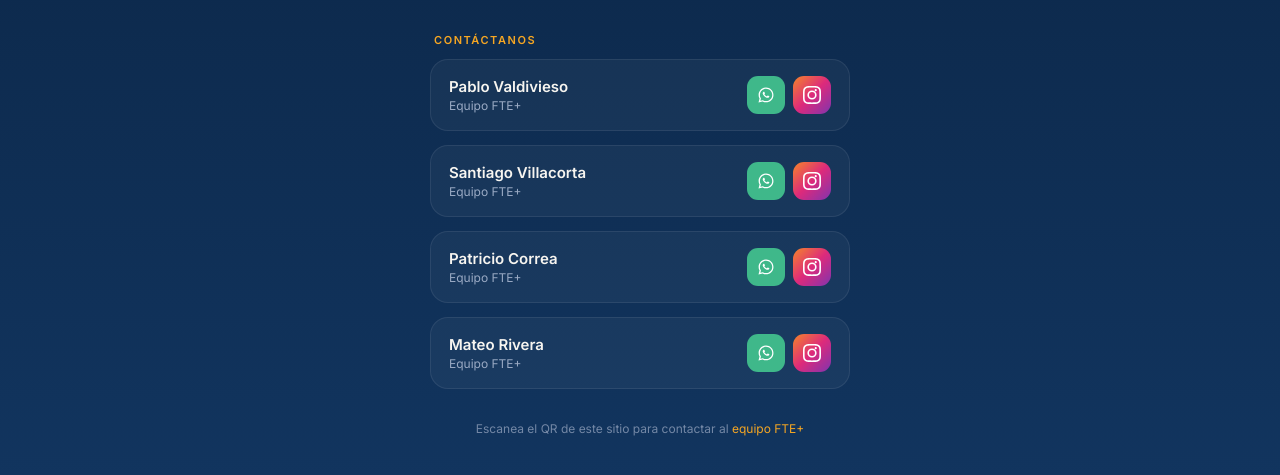
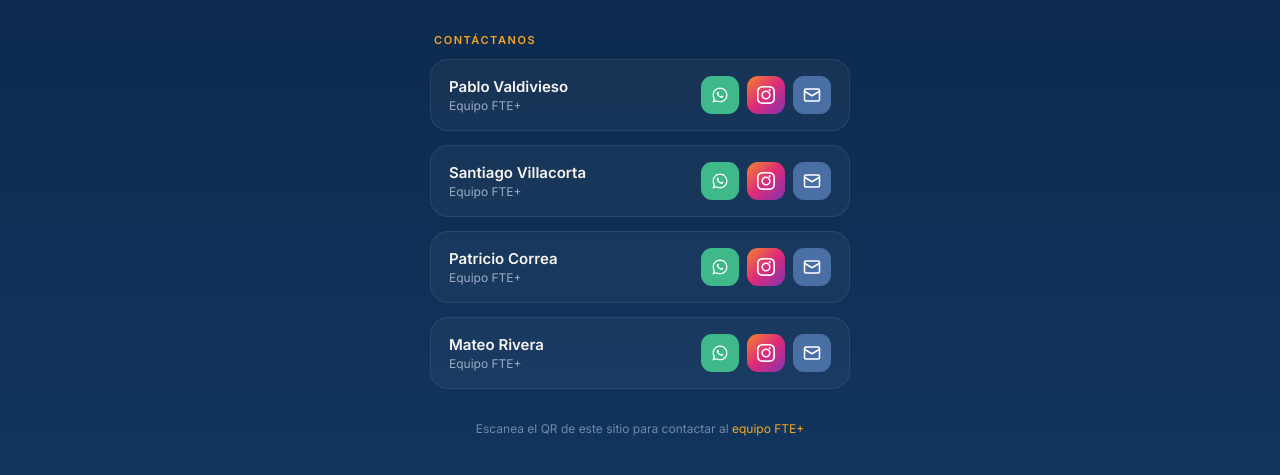
Before and after one commit to Santiagoc4rk/fte-contacto, a plain HTML site: page index.html in a window 1280 px wide. Shown: the part 257-732 px from the top of the page. Drawn offline with Linux system fonts and the light colour scheme.

Commit message:
Update index.html

```diff
--- a/index.html
+++ b/index.html
@@ -129,6 +129,7 @@
 
   .icon-btn.wa{ background: var(--ok); }
   .icon-btn.ig{ background: linear-gradient(135deg,#F58529,#DD2A7B,#8134AF); }
+  .icon-btn.mail{ background: #4A6FA5; }
 
   .icon-btn svg{ width:18px; height:18px; }
 
@@ -168,6 +169,9 @@
       <a class="icon-btn ig" href="https://www.instagram.com/pableinzv" target="_blank" aria-label="Instagram Pablo">
         <svg viewBox="0 0 24 24" fill="white"><path d="M12 2.16c3.2 0 3.58.01 4.85.07 1.17.05 1.8.25 2.23.41.56.22.96.48 1.38.9.42.42.68.82.9 1.38.16.42.36 1.06.41 2.23.06 1.27.07 1.65.07 4.85s-.01 3.58-.07 4.85c-.05 1.17-.25 1.8-.41 2.23-.22.56-.48.96-.9 1.38-.42.42-.82.68-1.38.9-.42.16-1.06.36-2.23.41-1.27.06-1.65.07-4.85.07s-3.58-.01-4.85-.07c-1.17-.05-1.8-.25-2.23-.41-.56-.22-.96-.48-1.38-.9-.42-.42-.68-.82-.9-1.38-.16-.42-.36-1.06-.41-2.23-.06-1.27-.07-1.65-.07-4.85s.01-3.58.07-4.85c.05-1.17.25-1.8.41-2.23.22-.56.48-.96.9-1.38.42-.42.82-.68 1.38-.9.42-.16 1.06-.36 2.23-.41 1.27-.06 1.65-.07 4.85-.07M12 0C8.74 0 8.33.01 7.05.07 5.78.13 4.9.33 4.14.63c-.79.31-1.46.72-2.13 1.38C1.35 2.68.94 3.35.63 4.14.33 4.9.13 5.78.07 7.05.01 8.33 0 8.74 0 12s.01 3.67.07 4.95c.06 1.27.26 2.15.56 2.91.31.79.72 1.46 1.38 2.13.66.66 1.34 1.07 2.13 1.38.76.3 1.64.5 2.91.56 1.28.06 1.69.07 4.95.07s3.67-.01 4.95-.07c1.27-.06 2.15-.26 2.91-.56.79-.31 1.46-.72 2.13-1.38.66-.66 1.07-1.34 1.38-2.13.3-.76.5-1.64.56-2.91.06-1.28.07-1.69.07-4.95s-.01-3.67-.07-4.95c-.06-1.27-.26-2.15-.56-2.91-.31-.79-.72-1.46-1.38-2.13C21.32 1.35 20.65.94 19.86.63c-.76-.3-1.64-.5-2.91-.56C15.67.01 15.26 0 12 0zm0 5.84A6.16 6.16 0 1 0 18.16 12 6.16 6.16 0 0 0 12 5.84zm0 10.16A4 4 0 1 1 16 12a4 4 0 0 1-4 4zm6.41-10.4a1.44 1.44 0 1 1-1.44-1.44 1.44 1.44 0 0 1 1.44 1.44z"/></svg>
       </a>
+      <a class="icon-btn mail" href="mailto:pmvaldivieso3@utpl.edu.ec" aria-label="Correo Pablo">
+        <svg viewBox="0 0 24 24" fill="none" stroke="white" stroke-width="2" stroke-linecap="round" stroke-linejoin="round"><rect x="2" y="4" width="20" height="16" rx="2"></rect><path d="m2 7 10 6 10-6"></path></svg>
+      </a>
     </div>
   </div>
 
@@ -182,6 +186,9 @@
       </a>
       <a class="icon-btn ig" href="https://www.instagram.com/santiago.villacorta_" target="_blank" aria-label="Instagram Santiago">
         <svg viewBox="0 0 24 24" fill="white"><path d="M12 2.16c3.2 0 3.58.01 4.85.07 1.17.05 1.8.25 2.23.41.56.22.96.48 1.38.9.42.42.68.82.9 1.38.16.42.36 1.06.41 2.23.06 1.27.07 1.65.07 4.85s-.01 3.58-.07 4.85c-.05 1.17-.25 1.8-.41 2.23-.22.56-.48.96-.9 1.38-.42.42-.82.68-1.38.9-.42.16-1.06.36-2.23.41-1.27.06-1.65.07-4.85.07s-3.58-.01-4.85-.07c-1.17-.05-1.8-.25-2.23-.41-.56-.22-.96-.48-1.38-.9-.42-.42-.68-.82-.9-1.38-.16-.42-.36-1.06-.41-2.23-.06-1.27-.07-1.65-.07-4.85s.01-3.58.07-4.85c.05-1.17.25-1.8.41-2.23.22-.56.48-.96.9-1.38.42-.42.82-.68 1.38-.9.42-.16 1.06-.36 2.23-.41 1.27-.06 1.65-.07 4.85-.07M12 0C8.74 0 8.33.01 7.05.07 5.78.13 4.9.33 4.14.63c-.79.31-1.46.72-2.13 1.38C1.35 2.68.94 3.35.63 4.14.33 4.9.13 5.78.07 7.05.01 8.33 0 8.74 0 12s.01 3.67.07 4.95c.06 1.27.26 2.15.56 2.91.31.79.72 1.46 1.38 2.13.66.66 1.34 1.07 2.13 1.38.76.3 1.64.5 2.91.56 1.28.06 1.69.07 4.95.07s3.67-.01 4.95-.07c1.27-.06 2.15-.26 2.91-.56.79-.31 1.46-.72 2.13-1.38.66-.66 1.07-1.34 1.38-2.13.3-.76.5-1.64.56-2.91.06-1.28.07-1.69.07-4.95s-.01-3.67-.07-4.95c-.06-1.27-.26-2.15-.56-2.91-.31-.79-.72-1.46-1.38-2.13C21.32 1.35 20.65.94 19.86.63c-.76-.3-1.64-.5-2.91-.56C15.67.01 15.26 0 12 0zm0 5.84A6.16 6.16 0 1 0 18.16 12 6.16 6.16 0 0 0 12 5.84zm0 10.16A4 4 0 1 1 16 12a4 4 0 0 1-4 4zm6.41-10.4a1.44 1.44 0 1 1-1.44-1.44 1.44 1.44 0 0 1 1.44 1.44z"/></svg>
+      </a>
+      <a class="icon-btn mail" href="mailto:savillacorta@utpl.edu.ec" aria-label="Correo Santiago">
+        <svg viewBox="0 0 24 24" fill="none" stroke="white" stroke-width="2" stroke-linecap="round" stroke-linejoin="round"><rect x="2" y="4" width="20" height="16" rx="2"></rect><path d="m2 7 10 6 10-6"></path></svg>
       </a>
     </div>
   </div>
@@ -198,6 +205,9 @@
       <a class="icon-btn ig" href="https://www.instagram.com/patito_estrella_03" target="_blank" aria-label="Instagram Patricio">
         <svg viewBox="0 0 24 24" fill="white"><path d="M12 2.16c3.2 0 3.58.01 4.85.07 1.17.05 1.8.25 2.23.41.56.22.96.48 1.38.9.42.42.68.82.9 1.38.16.42.36 1.06.41 2.23.06 1.27.07 1.65.07 4.85s-.01 3.58-.07 4.85c-.05 1.17-.25 1.8-.41 2.23-.22.56-.48.96-.9 1.38-.42.42-.82.68-1.38.9-.42.16-1.06.36-2.23.41-1.27.06-1.65.07-4.85.07s-3.58-.01-4.85-.07c-1.17-.05-1.8-.25-2.23-.41-.56-.22-.96-.48-1.38-.9-.42-.42-.68-.82-.9-1.38-.16-.42-.36-1.06-.41-2.23-.06-1.27-.07-1.65-.07-4.85s.01-3.58.07-4.85c.05-1.17.25-1.8.41-2.23.22-.56.48-.96.9-1.38.42-.42.82-.68 1.38-.9.42-.16 1.06-.36 2.23-.41 1.27-.06 1.65-.07 4.85-.07M12 0C8.74 0 8.33.01 7.05.07 5.78.13 4.9.33 4.14.63c-.79.31-1.46.72-2.13 1.38C1.35 2.68.94 3.35.63 4.14.33 4.9.13 5.78.07 7.05.01 8.33 0 8.74 0 12s.01 3.67.07 4.95c.06 1.27.26 2.15.56 2.91.31.79.72 1.46 1.38 2.13.66.66 1.34 1.07 2.13 1.38.76.3 1.64.5 2.91.56 1.28.06 1.69.07 4.95.07s3.67-.01 4.95-.07c1.27-.06 2.15-.26 2.91-.56.79-.31 1.46-.72 2.13-1.38.66-.66 1.07-1.34 1.38-2.13.3-.76.5-1.64.56-2.91.06-1.28.07-1.69.07-4.95s-.01-3.67-.07-4.95c-.06-1.27-.26-2.15-.56-2.91-.31-.79-.72-1.46-1.38-2.13C21.32 1.35 20.65.94 19.86.63c-.76-.3-1.64-.5-2.91-.56C15.67.01 15.26 0 12 0zm0 5.84A6.16 6.16 0 1 0 18.16 12 6.16 6.16 0 0 0 12 5.84zm0 10.16A4 4 0 1 1 16 12a4 4 0 0 1-4 4zm6.41-10.4a1.44 1.44 0 1 1-1.44-1.44 1.44 1.44 0 0 1 1.44 1.44z"/></svg>
       </a>
+      <a class="icon-btn mail" href="mailto:prcorrea3@utpl.edu.ec" aria-label="Correo Patricio">
+        <svg viewBox="0 0 24 24" fill="none" stroke="white" stroke-width="2" stroke-linecap="round" stroke-linejoin="round"><rect x="2" y="4" width="20" height="16" rx="2"></rect><path d="m2 7 10 6 10-6"></path></svg>
+      </a>
     </div>
   </div>
 
@@ -213,6 +223,9 @@
       <a class="icon-btn ig" href="https://www.instagram.com/mateoriveera" target="_blank" aria-label="Instagram Mateo">
         <svg viewBox="0 0 24 24" fill="white"><path d="M12 2.16c3.2 0 3.58.01 4.85.07 1.17.05 1.8.25 2.23.41.56.22.96.48 1.38.9.42.42.68.82.9 1.38.16.42.36 1.06.41 2.23.06 1.27.07 1.65.07 4.85s-.01 3.58-.07 4.85c-.05 1.17-.25 1.8-.41 2.23-.22.56-.48.96-.9 1.38-.42.42-.82.68-1.38.9-.42.16-1.06.36-2.23.41-1.27.06-1.65.07-4.85.07s-3.58-.01-4.85-.07c-1.17-.05-1.8-.25-2.23-.41-.56-.22-.96-.48-1.38-.9-.42-.42-.68-.82-.9-1.38-.16-.42-.36-1.06-.41-2.23-.06-1.27-.07-1.65-.07-4.85s.01-3.58.07-4.85c.05-1.17.25-1.8.41-2.23.22-.56.48-.96.9-1.38.42-.42.82-.68 1.38-.9.42-.16 1.06-.36 2.23-.41 1.27-.06 1.65-.07 4.85-.07M12 0C8.74 0 8.33.01 7.05.07 5.78.13 4.9.33 4.14.63c-.79.31-1.46.72-2.13 1.38C1.35 2.68.94 3.35.63 4.14.33 4.9.13 5.78.07 7.05.01 8.33 0 8.74 0 12s.01 3.67.07 4.95c.06 1.27.26 2.15.56 2.91.31.79.72 1.46 1.38 2.13.66.66 1.34 1.07 2.13 1.38.76.3 1.64.5 2.91.56 1.28.06 1.69.07 4.95.07s3.67-.01 4.95-.07c1.27-.06 2.15-.26 2.91-.56.79-.31 1.46-.72 2.13-1.38.66-.66 1.07-1.34 1.38-2.13.3-.76.5-1.64.56-2.91.06-1.28.07-1.69.07-4.95s-.01-3.67-.07-4.95c-.06-1.27-.26-2.15-.56-2.91-.31-.79-.72-1.46-1.38-2.13C21.32 1.35 20.65.94 19.86.63c-.76-.3-1.64-.5-2.91-.56C15.67.01 15.26 0 12 0zm0 5.84A6.16 6.16 0 1 0 18.16 12 6.16 6.16 0 0 0 12 5.84zm0 10.16A4 4 0 1 1 16 12a4 4 0 0 1-4 4zm6.41-10.4a1.44 1.44 0 1 1-1.44-1.44 1.44 1.44 0 0 1 1.44 1.44z"/></svg>
       </a>
+      <a class="icon-btn mail" href="mailto:mgrivera4@utpl.edu.ec" aria-label="Correo Mateo">
+        <svg viewBox="0 0 24 24" fill="none" stroke="white" stroke-width="2" stroke-linecap="round" stroke-linejoin="round"><rect x="2" y="4" width="20" height="16" rx="2"></rect><path d="m2 7 10 6 10-6"></path></svg>
+      </a>
     </div>
   </div>
 
```
